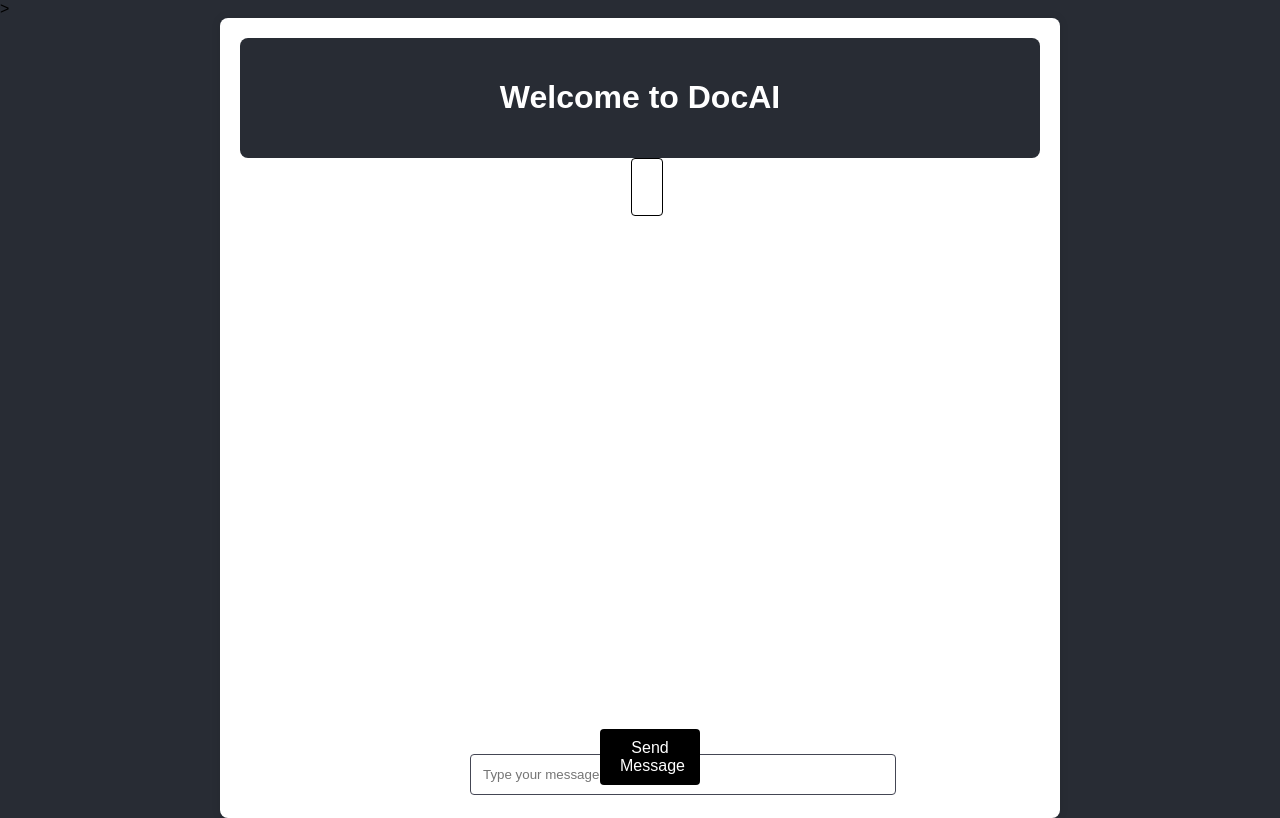
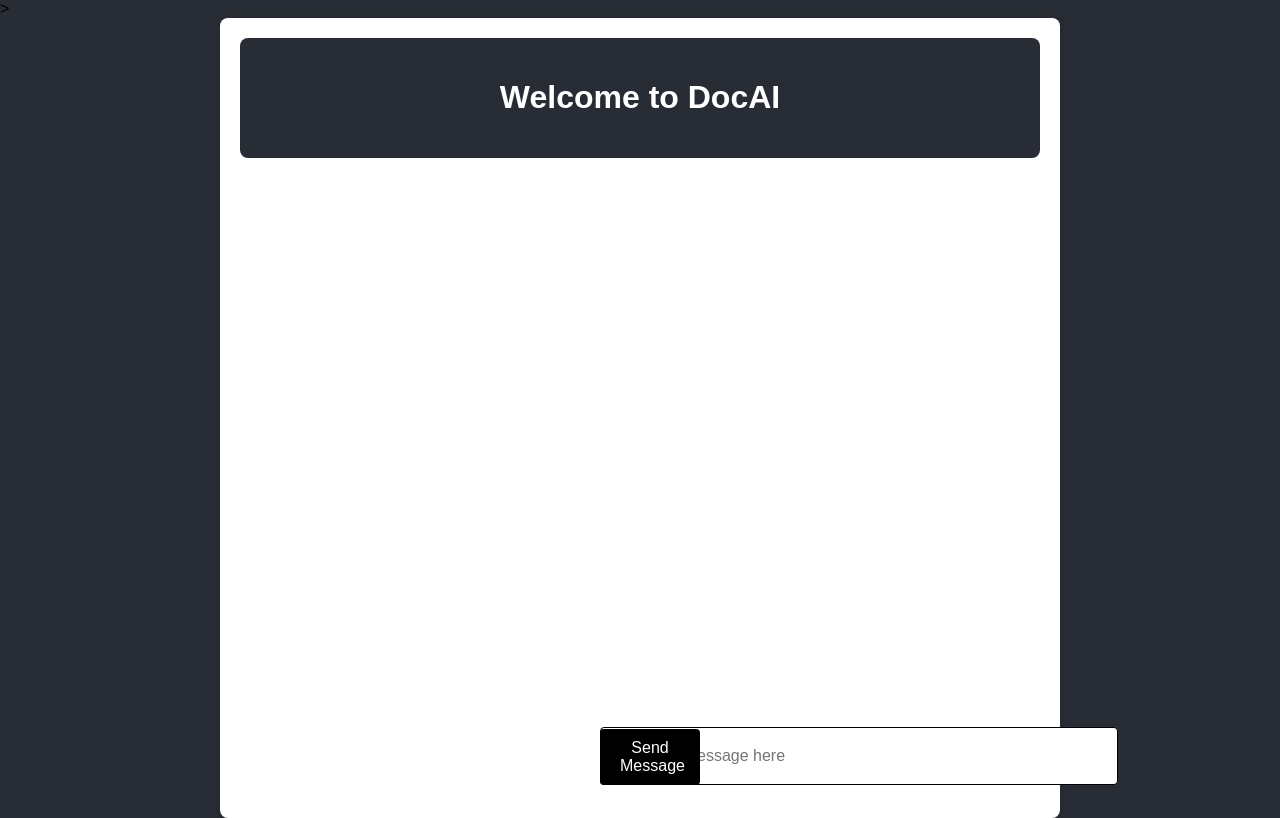
Before and after one commit to GraysonHackett/DocAI, a React (Create React App) app: page / in a window 1280 px wide. Built offline with nearby package versions, Linux system fonts and the light colour scheme.

Commit message:
updated deps

```diff
--- a/src/Chatbot.js
+++ b/src/Chatbot.js
@@ -6,7 +6,7 @@ const readDocumentation = async () => {
   try {
     const response = await fetch('/documentation_set/test.md');
     const fileContents = await response.text();
-    return fileContents.trim(); // Trim whitespace from both ends
+    return fileContents.trim();
   } catch (error) {
     console.error('Error reading documentation:', error);
     return '';
@@ -19,13 +19,13 @@ function OpenAiAPI() {
   const [documentation, setDocumentation] = useState('');
 
   const instructions =
-    'Please use the markdown files I am about to send to you, to answer questions about the provided project documentation. Only get answers from the documentation and when not possible, give the best answer utilizing outside sources. Make sure to make the answers as consice as possible, and even copy and paste answers from the documentation when necessary';
+    'Please use the markdown files I am about to send to you, to answer questions about the provided project documentation. Only get answers from the documentation and when not possible, give the best answer utilizing outside sources. Make sure to make the answers as consice as possible, and even copy and paste answers from the documentation when necessary. When the ansewr to a question should be on multiple lines, please make new lines in thte answer to best structure the output';
 
   const fetchAIResponse = async () => {
     try {
       if (!documentation) {
         const docs = await readDocumentation();
-        setDocumentation(docs); //TODO: Application appears to be sending first request without documentation, then every following request with?
+        setDocumentation(docs);
       }
 
       const apiKey = process.env.REACT_APP_API_KEY;
@@ -40,7 +40,7 @@ function OpenAiAPI() {
         {
           model: 'gpt-3.5-turbo',
           messages: [{ role: 'user', content: prompt }],
-          max_tokens: 100, // will limit length of response as well as request (~ 4-5 tokens per word)
+          max_tokens: 1500, // TODO: find a more efficient way to limit tokens for most efficient response
         },
         {
           headers: {
@@ -70,8 +70,9 @@ function OpenAiAPI() {
 
   return (
     <div className="openai-container">
-      <div className="text-box">
+      <div>
         <input
+          className="text-box"
           type="text"
           value={textInput}
           onChange={(e) => setTextInput(e.target.value)}
```
Also changed, not shown: package.json (+6 -11 lines), 1 other file (tests, documents, lock files or other folders).
